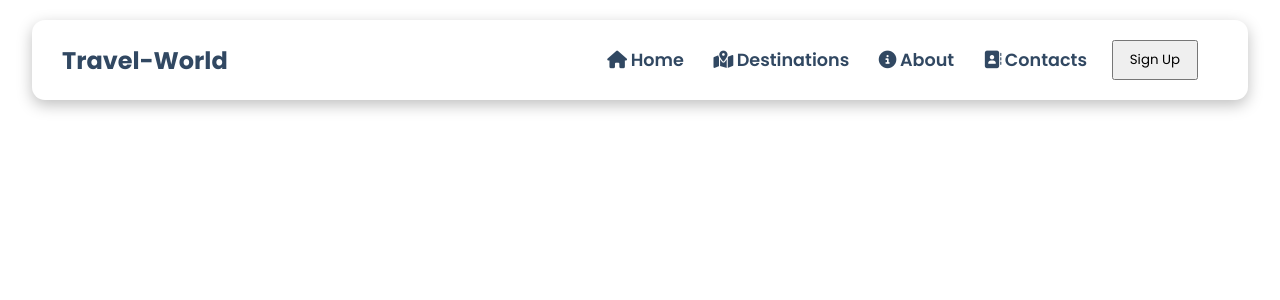
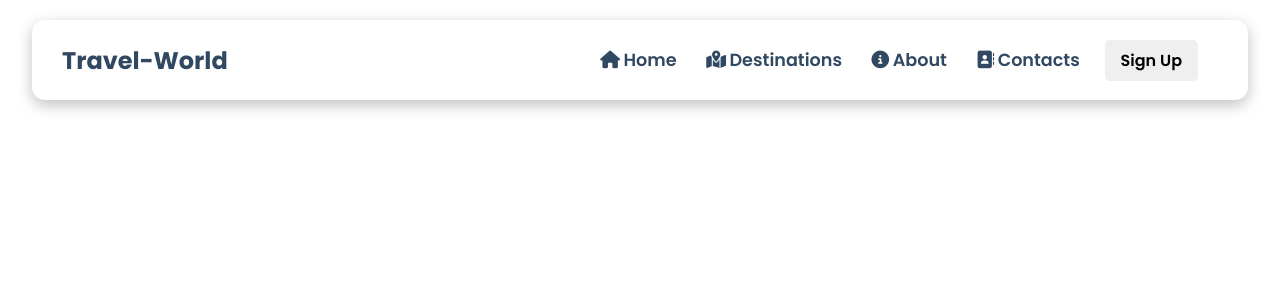
Before and after one commit to eminn-a/Travel-World, a React (Vite) app in the folder client/: page / in a window 1280 px wide. Shown: the top 300 px of the page. Built offline with nearby package versions, Linux system fonts and the light colour scheme.

Commit message:
Navbar button added

```diff
--- a/client/src/components/navbar/NavbarStyles.css
+++ b/client/src/components/navbar/NavbarStyles.css
@@ -50,4 +50,16 @@
 
 .navbarBtn {
     padding: 0.5rem 1rem;
+    white-space: nowrap;
+    border-radius: 0.3rem;
+    font-size: 1rem;
+    font-weight: 600;
+    border: none;
+    cursor: pointer;
+    transition: 0.2s ease-in-out;
 }
+
+.navbarBtn:hover {
+    background-color: var(--black);
+    color: var(--bg-color);
+}
--- a/client/src/index.css
+++ b/client/src/index.css
@@ -17,6 +17,7 @@
     --second-color: #192f6a;
     --text-color: #314862;
     --bg-color: #fff;
+    --black: #151516;
     --box-shadow: 2px 2px 18px rgba(14 61 54 /15%);
 }
 
```
